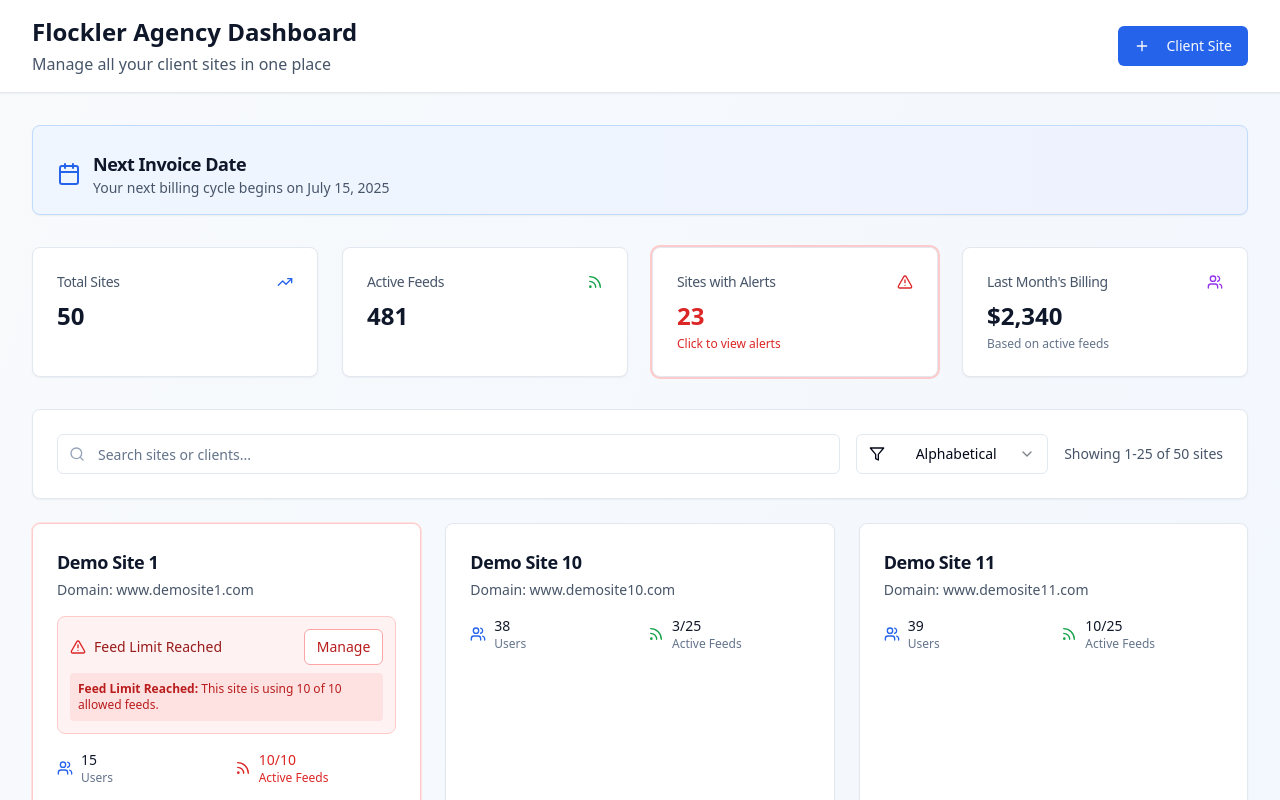
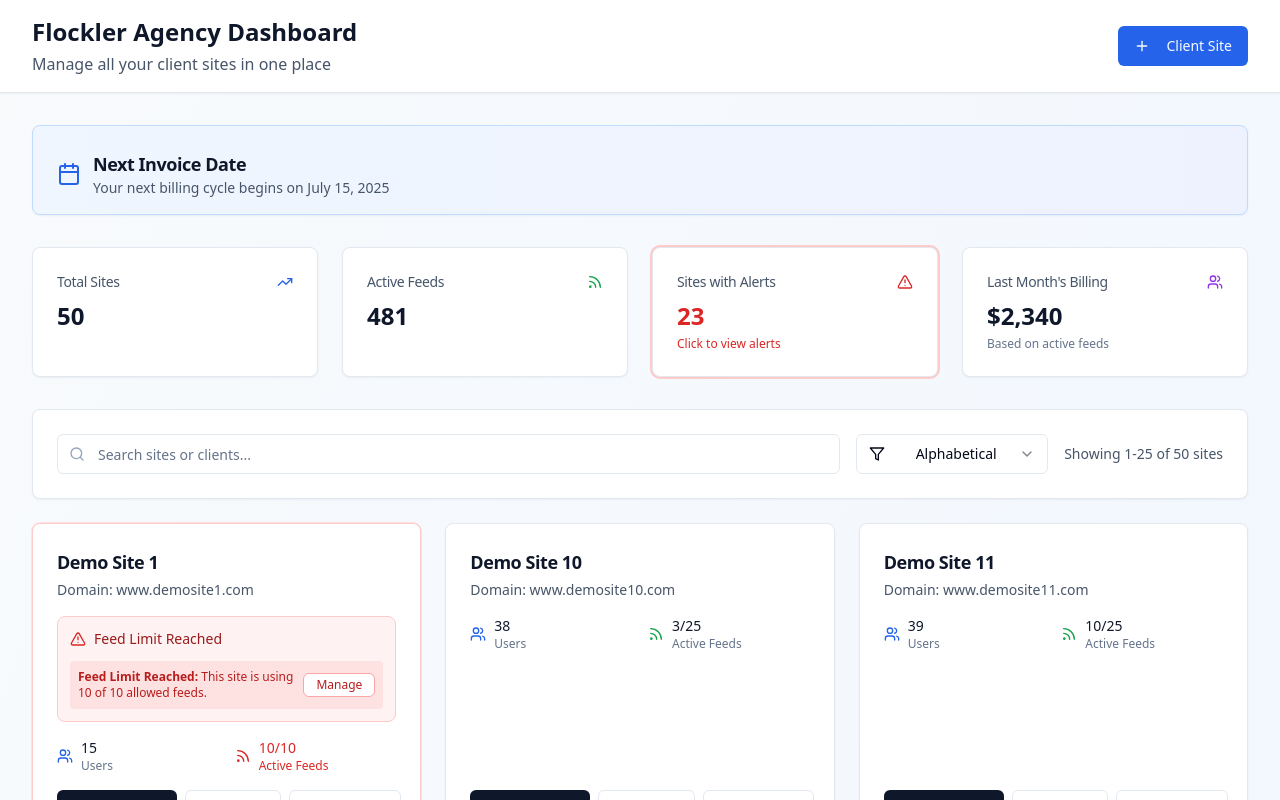
Before and after one commit to hindsricardo/flockler-agency-command-center, a React (Vite) app: page / in a window 1280 px wide. Shown: the top 800 px of the page. Built offline with nearby package versions, Linux system fonts and the light colour scheme.

Commit message:
Refactor alert handling
Improve alert handling to support multiple alert types.

```diff
--- a/src/components/SiteCard.tsx
+++ b/src/components/SiteCard.tsx
@@ -41,19 +41,6 @@ const SiteCard = ({ site, userRole, onManageSite }: SiteCardProps) => {
 
   console.log(`Site ${site.name} total alerts: ${totalAlerts}`);
 
-  const handleAlertClick = () => {
-    if (hasFeedLimitAlert && !hasDisconnectedFeedAlerts) {
-      // Only feed limit alert - open manage popup
-      onManageSite?.(site);
-    } else if (hasDisconnectedFeedAlerts && !hasFeedLimitAlert) {
-      // Only disconnected feeds - go to feeds page
-      window.location.href = `/site/${site.id}/feeds`;
-    } else if (hasDisconnectedFeedAlerts && hasFeedLimitAlert) {
-      // Both types - go to feeds page (disconnected feeds are more urgent)
-      window.location.href = `/site/${site.id}/feeds`;
-    }
-  };
-
   const getAlertMessage = () => {
     if (hasFeedLimitAlert && hasDisconnectedFeedAlerts) {
       return `${totalAlerts} Active Alerts`;
@@ -63,15 +50,6 @@ const SiteCard = ({ site, userRole, onManageSite }: SiteCardProps) => {
       return `${site.alerts} Disconnected Feed${site.alerts > 1 ? 's' : ''}`;
     }
     return `${totalAlerts} Active Alert${totalAlerts > 1 ? 's' : ''}`;
-  };
-
-  const getAlertButtonText = () => {
-    if (hasFeedLimitAlert && !hasDisconnectedFeedAlerts) {
-      return "Manage";
-    } else if (hasDisconnectedFeedAlerts) {
-      return "View Feeds";
-    }
-    return "View Details";
   };
 
   return (
@@ -93,33 +71,47 @@ const SiteCard = ({ site, userRole, onManageSite }: SiteCardProps) => {
         {/* Alerts Section */}
         {totalAlerts > 0 && (
           <div className="bg-red-50 border border-red-200 rounded-lg p-3 mb-4">
-            <div className="flex items-center justify-between">
-              <div className="flex items-center space-x-2">
+            <div className="flex items-center space-x-2 mb-3">
               <AlertTriangle className="w-4 h-4 text-red-600" />
               <span className="text-sm font-medium text-red-800">
                 {getAlertMessage()}
               </span>
             </div>
+
+            {/* Detailed alert breakdown with individual action buttons */}
+            <div className="space-y-2">
+              {hasFeedLimitAlert && (
+                <div className="text-xs text-red-700 bg-red-100 p-2 rounded">
+                  <div className="flex items-center justify-between">
+                    <div>
+                      <strong>Feed Limit Reached:</strong> This site is using {site.activeFeeds} of {site.feedLimit} allowed feeds.
+                    </div>
                     <Button
                       variant="outline"
                       size="sm"
-                className="border-red-300 text-red-700 hover:bg-red-100"
-                onClick={handleAlertClick}
+                      className="border-red-300 text-red-700 hover:bg-red-100 ml-2 text-xs h-6"
+                      onClick={() => onManageSite?.(site)}
                     >
-                {getAlertButtonText()}
+                      Manage
                     </Button>
                   </div>
-
-            {/* Detailed alert breakdown */}
-            <div className="mt-2 space-y-1">
-              {hasFeedLimitAlert && (
-                <div className="text-xs text-red-700 bg-red-100 p-2 rounded">
-                  <strong>Feed Limit Reached:</strong> This site is using {site.activeFeeds} of {site.feedLimit} allowed feeds.
                 </div>
               )}
               {hasDisconnectedFeedAlerts && (
                 <div className="text-xs text-red-700 bg-red-100 p-2 rounded">
+                  <div className="flex items-center justify-between">
+                    <div>
                       <strong>Disconnected Feeds:</strong> {site.alerts} feed{site.alerts > 1 ? 's are' : ' is'} currently disconnected and not pulling content.
+                    </div>
+                    <Button
+                      variant="outline"
+                      size="sm"
+                      className="border-red-300 text-red-700 hover:bg-red-100 ml-2 text-xs h-6"
+                      onClick={() => window.location.href = `/site/${site.id}/feeds`}
+                    >
+                      View Feeds
+                    </Button>
+                  </div>
                 </div>
               )}
             </div>
```
Lines whose indentation alone changed are shown as unchanged.
